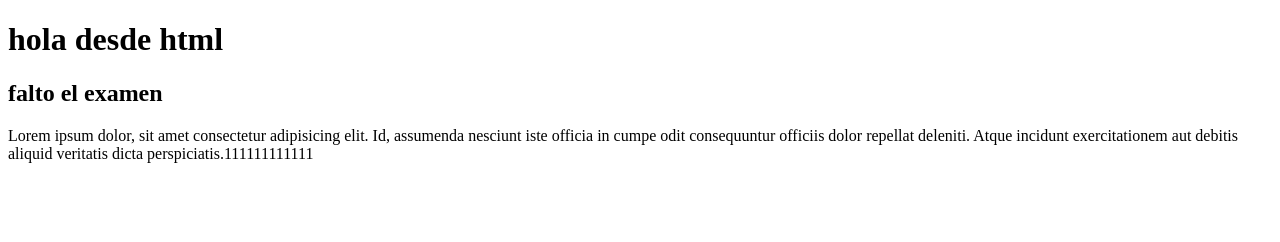
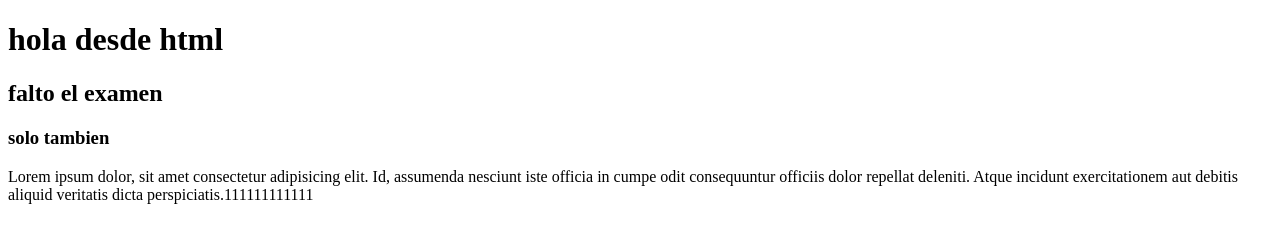
Before and after one commit to normansirpa/proyectogit1, a plain HTML site: page index.html in a window 1280 px wide. Drawn offline with Linux system fonts and the light colour scheme.

Commit message:
agregamos un h3

```diff
--- a/index.html
+++ b/index.html
@@ -8,6 +8,7 @@
         <body>
             <h1>hola desde html</h1>
             <h2>falto el examen</h2>
+            <h3>solo tambien</h3>
             <p>Lorem ipsum dolor, sit amet consectetur adipisicing elit.
                  Id, assumenda nesciunt iste officia in cumpe odit consequuntur officiis
                   dolor repellat deleniti. Atque incidunt exercitationem aut debitis aliquid
```
